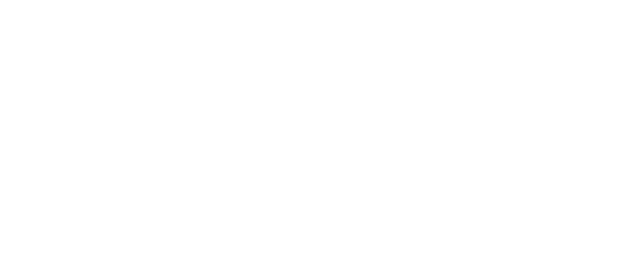
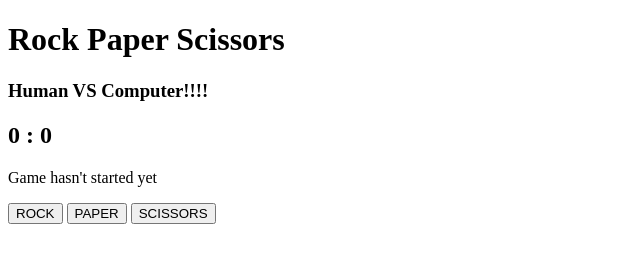
Before and after one commit to MahmoudEl-kabbany/odin-rock-paper-scissors, a plain HTML site: page index.html in a window 1280 px wide. Shown: the whole page, without its empty margins (0-640 px from the left). Drawn offline with Linux system fonts and the light colour scheme; a web font is replaced by a local one.

Commit message:
Add basic HTML markup

```diff
--- a/index.html
+++ b/index.html
@@ -4,8 +4,27 @@
     <meta charset="UTF-8" />
     <meta http-equiv="X-UA-Compatible" content="IE=edge" />
     <meta name="viewport" content="width=device-width, initial-scale=1.0" />
+    <link rel="preconnect" href="https://fonts.googleapis.com" />
+    <link rel="preconnect" href="https://fonts.gstatic.com" crossorigin />
+    <link
+      href="https://fonts.googleapis.com/css2?family=New+Rocker&display=swap"
+      rel="stylesheet"
+    />
+    <link rel="stylesheet" href="./styles.css" />
     <script src="./app.js"></script>
     <title>Document</title>
   </head>
-  <body></body>
+  <body>
+    <h1>Rock Paper Scissors</h1>
+    <div class="score">
+      <h3>Human VS Computer!!!!</h3>
+      <h2 class="score-counter">0 : 0</h2>
+      <p class="score-message">Game hasn't started yet</p>
+    </div>
+    <div class="choices-bar">
+      <button class="rock">ROCK</button>
+      <button class="paper">PAPER</button>
+      <button class="scissors">SCISSORS</button>
+    </div>
+  </body>
 </html>
```
